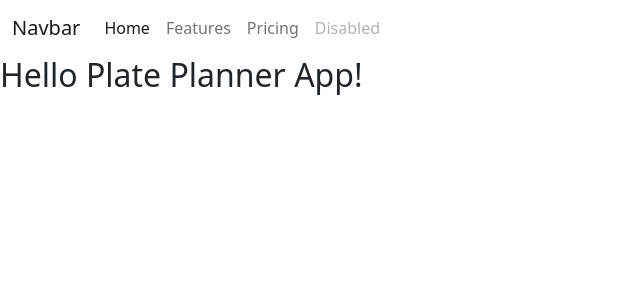
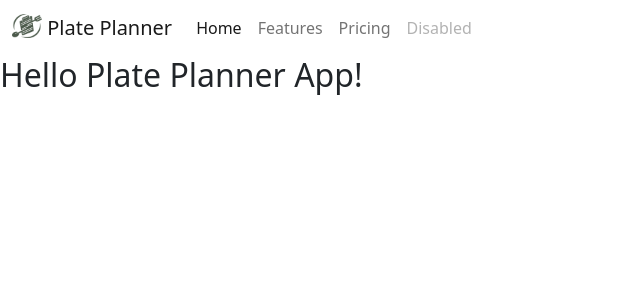
Before and after one commit to rjehrlich/plateplanner-angular, an Angular app: page / in a window 1280 px wide. Shown: the top 300 px of the page, without its empty margins (0-640 px from the left). Built offline with nearby package versions, Linux system fonts and the light colour scheme.

Commit message:
tested logo in nav

```diff
--- a/src/app/app.component.html
+++ b/src/app/app.component.html
@@ -1,6 +1,9 @@
 <nav class="navbar navbar-expand-lg bg-body-tertiary">
   <div class="container-fluid">
-    <a class="navbar-brand" href="#">Navbar</a>
+    <a class="navbar-brand" href="#">
+      <img src="/assets/images/logo_icon.png" alt="Logo" width="30" height="24" class="d-inline-block align-text-top">
+      Plate Planner
+    </a>
     <button class="navbar-toggler" type="button" data-bs-toggle="collapse" data-bs-target="#navbarNav" aria-controls="navbarNav" aria-expanded="false" aria-label="Toggle navigation">
       <span class="navbar-toggler-icon"></span>
     </button>
```
Also changed, not shown: src/assets/images/logo_icon.png (added).
